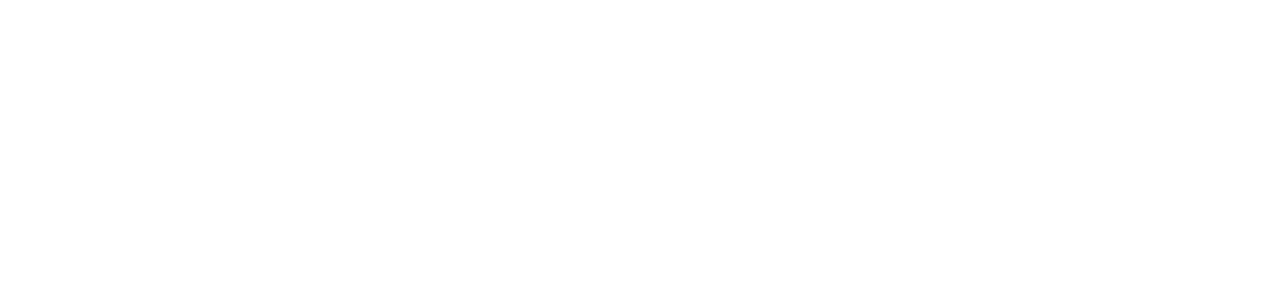
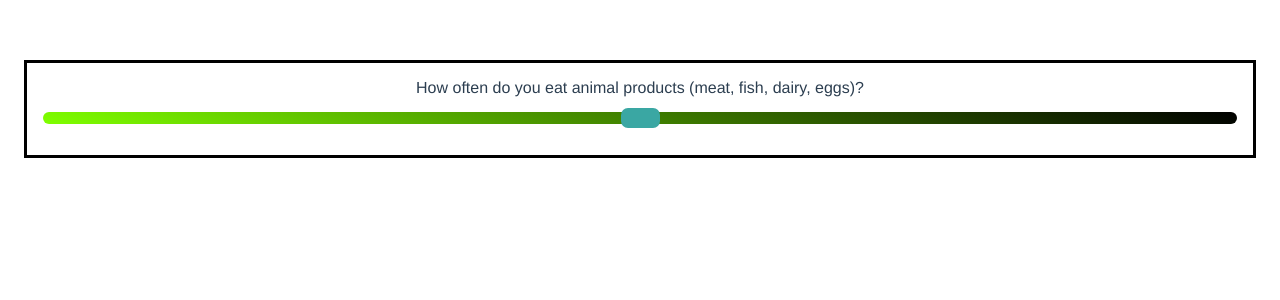
Before and after one commit to randomlyalex/co2_group_project, a Vue app in the folder client/: page / in a window 1280 px wide. Shown: the top 300 px of the page. Built offline with nearby package versions, Linux system fonts and the light colour scheme.

Commit message:
thought I was in my own branch, I'm an idiot

```diff
--- a/client/src/App.vue
+++ b/client/src/App.vue
@@ -1,11 +1,19 @@
 <template>
-    <div id="app"></div>
+    <div id="app">
+        <diet-component></diet-component>
+    </div>
+
 </template>
 
 <script>
+import Diet from "./components/Diet.vue"
+
+
 export default {
     name: "App",
-    components: {},
+    components: {
+        'diet-component': Diet
+    },
 };
 </script>
 
--- a/client/src/components/Diet.vue
+++ b/client/src/components/Diet.vue
@@ -1,8 +1,16 @@
 <template lang="html">
 <div class="form-item">
     <div class="slider-wrapper">
-        <label for="diet">How often do you eat meat?</label>
-        <input type="range" id="diet" name="diet">
+        <label for="diet">How often do you eat animal products (meat, fish, dairy, eggs)?</label>
+        <input type="range" id="diet" name="diet" list="diet-types">
+        <datalist id="diet-types">
+            <option value="0" label="Never - I'm vegan"></option>
+            <option value="1" label="Rarely - I'm vegetarian"></option>
+            <option value="2" label="I eat meat rarely"></option>
+            <option value="3" label="I eat meat about once a week"></option>
+            <option value="4" label="I eat meat every day"></option>
+            <option value="5" label="I eat meat for most meals"></option>
+        </datalist>
     </div>
 </div>
 
@@ -11,10 +19,17 @@
 <script>
 export default {
 
+
 }
 </script>
 
 <style lang="css" scoped>
+.form-item  {
+    border: solid black;
+    padding: 1em;
+    margin: 1em;
+}
+
 input[type=range] {
     -webkit-appearance: none;
     margin: 10px 0;
@@ -28,7 +43,7 @@
     height: 12.8px;
     cursor: pointer;
     box-shadow: 0px 0px 0px #000000, 0px 0px 0px #0d0d0d;
-    background: linear-gradient(21deg, black, chartreuse);
+    background: linear-gradient(21deg, chartreuse, black);
     border-radius: 25px;
     border: 0px solid #000101;
 }
@@ -44,7 +59,7 @@
     margin-top: -3.6px;
 }
 input[type=range]:focus::-webkit-slider-runnable-track {
-    background: linear-gradient(21deg, black, chartreuse);
+    background: linear-gradient(21deg, chartreuse black);
 }
 input[type=range]::-moz-range-track {
     width: 100%;
@@ -52,7 +67,7 @@
     cursor: pointer;
     animate: 0.2s;
     box-shadow: 0px 0px 0px #000000, 0px 0px 0px #0d0d0d;
-    background: linear-gradient(21deg, black, chartreuse);
+    background: linear-gradient(21deg, chartreuse black);
     border-radius: 25px;
     border: 0px solid #000101;
 }
@@ -76,13 +91,13 @@
     color: transparent;
 }
 input[type=range]::-ms-fill-lower {
-    background: linear-gradient(21deg, black, chartreuse);
+    background: linear-gradient(21deg, chartreuse black);
     border: 0px solid #000101;
     border-radius: 50px;
     box-shadow: 0px 0px 0px #000000, 0px 0px 0px #0d0d0d;
 }
 input[type=range]::-ms-fill-upper {
-    background: linear-gradient(21deg, black, chartreuse);
+    background: linear-gradient(21deg, chartreuse black);
     border: 0px solid #000101;
     border-radius: 50px;
     box-shadow: 0px 0px 0px #000000, 0px 0px 0px #0d0d0d;
@@ -97,10 +112,10 @@
     cursor: pointer;
 }
 input[type=range]:focus::-ms-fill-lower {
-    background: linear-gradient(21deg, black, chartreuse);
+    background: linear-gradient(21deg, chartreuse black);
 }
 input[type=range]:focus::-ms-fill-upper {
-    background: linear-gradient(21deg, black, chartreuse);
+    background: linear-gradient(21deg,  chartreuse black);
 }
 
 </style>
```
